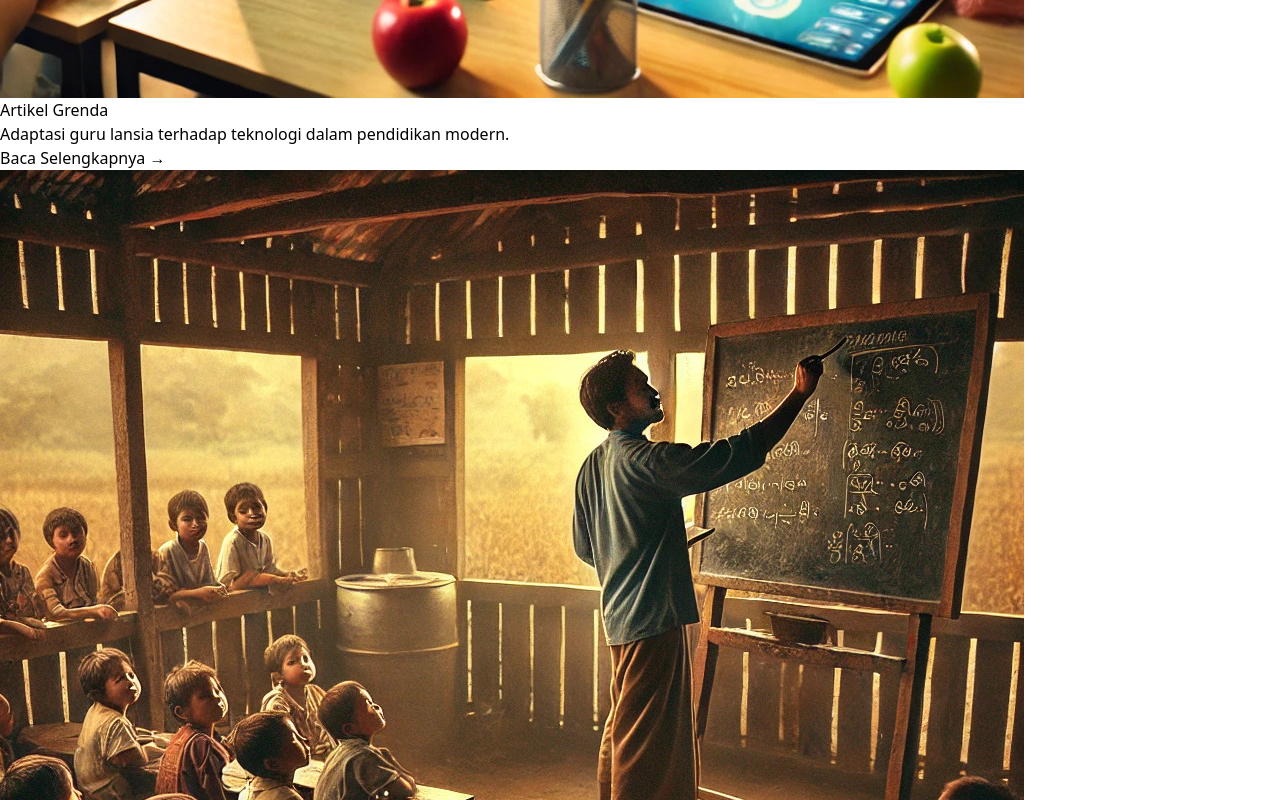
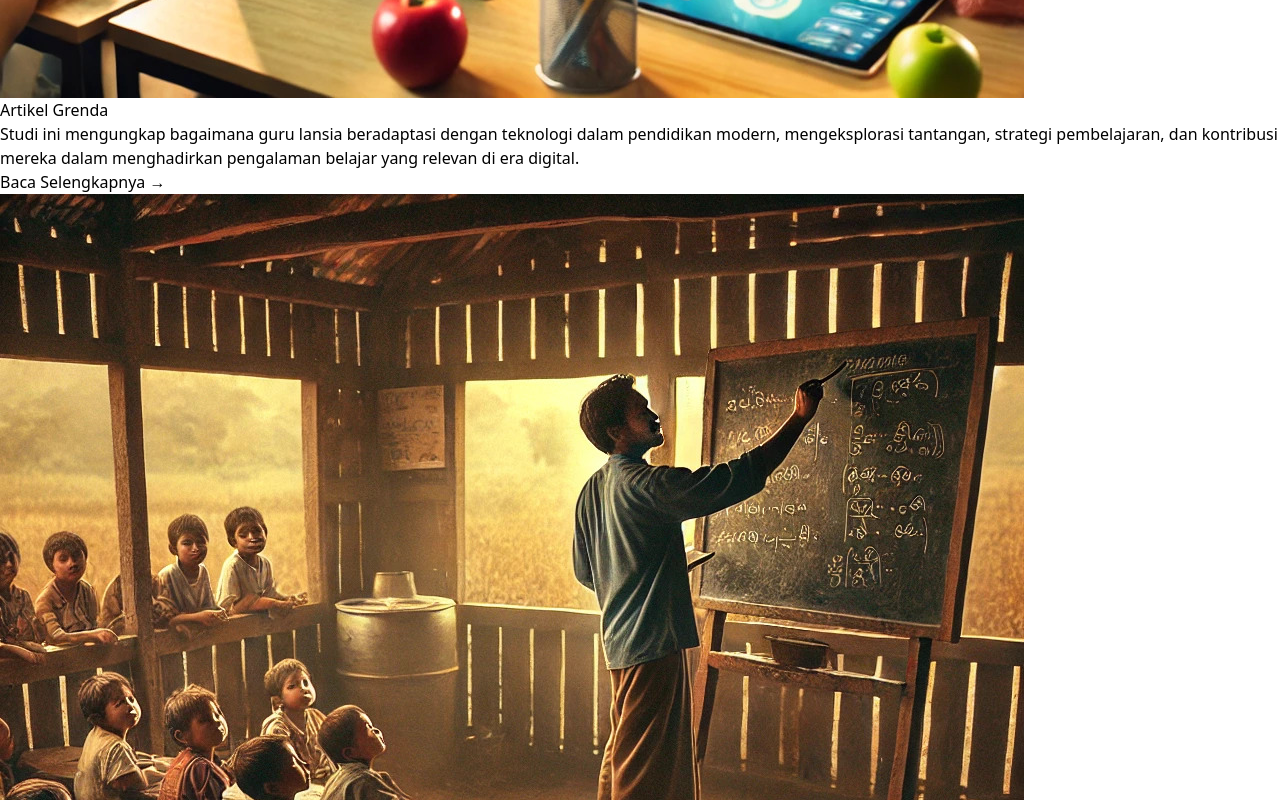
Before and after one commit to LearnWithSuryaa/casoffin, a React (Vite) app: page / in a window 1280 px wide. Shown: the part 2400-3200 px from the top of the page. Built offline with nearby package versions, Linux system fonts and the light colour scheme; no server answers; the database is empty.

Commit message:
roleback

```diff
--- a/src/pages/HeroPage.jsx
+++ b/src/pages/HeroPage.jsx
@@ -59,7 +59,10 @@ const HeroPage = () => {
       <NavBar />
 
       {/* Hero Section */}
-      <section id="hero" className="relative bg-black text-white min-h-screen flex items-center">
+      <section
+        id="hero"
+        className="relative bg-black text-white min-h-screen flex items-center"
+      >
         {/* Background Video */}
         <video
           autoPlay
@@ -106,28 +109,28 @@ const HeroPage = () => {
             image: "/kelas/artikel-grenda.jpg",
             title: "Artikel Grenda",
             description:
-              "Adaptasi guru lansia terhadap teknologi dalam pendidikan modern.",
+              "Studi ini mengungkap bagaimana guru lansia beradaptasi dengan teknologi dalam pendidikan modern, mengeksplorasi tantangan, strategi pembelajaran, dan kontribusi mereka dalam menghadirkan pengalaman belajar yang relevan di era digital.",
             link: "https://www.kompasiana.com/grendaagriansyah/676462f334777c222577e432/adaptasi-guru-lansia-terhadap-perkembangan-teknologi-dalam-pendidikan-modern",
           },
           {
             image: "/kelas/artikel-fira.jpg",
             title: "Artikel Fira",
             description:
-              "Kisah perjuangan guru honorer desa menghadapi tantangan pendidikan.",
+              "Kisah perjuangan guru honorer desa menghadapi tantangan pendidikan modern dengan gaji terbatas, menunjukkan dedikasi dan semangat mereka dalam mencerdaskan generasi muda meski dalam keterbatasan ekonomi.",
             link: "https://www.kompasiana.com/safiraamin3102/6762f30534777c205767df53/perjuangan-guru-honorer-desa-terhadap-pendidikan-dengan-gaji-terbatas",
           },
           {
             image: "/kelas/artikel-nadif.jpg",
             title: "Artikel Nadif",
             description:
-              "Eksplorasi etika penggunaan AI dalam dunia pendidikan modern.",
+              "Eksplorasi penerapan etika penggunaan AI dalam pendidikan, menyoroti efisiensi, tantangan, dan dampaknya terhadap pembelajaran modern, sekaligus menjaga keseimbangan antara teknologi dan nilai-nilai pendidikan.",
             link: "https://www.kompasiana.com/ahmadnadhifzuvar2430707/6764d9e4c925c45ee3292912/efisiensi-penerapan-etika-penggunaan-artificial-intelligence-terhadap-dunia-pendidikan",
           },
           {
             image: "/kelas/artikel-chicka.jpg",
             title: "Artikel Chicka",
             description:
-              "Dampak AI terhadap gaya belajar generasi Z di era digital.",
+              "Artificial Intelligence (AI) memengaruhi kinerja belajar Gen Z dengan memberikan akses pembelajaran adaptif, personalisasi materi, efisiensi waktu, namun juga berpotensi menurunkan interaksi sosial.",
             link: "https://mahasiswaindonesia.id/pengaruh-artificial-intelligence-ai-terhadap-kinerja-belajar-gen-z/",
           },
         ]}
```
